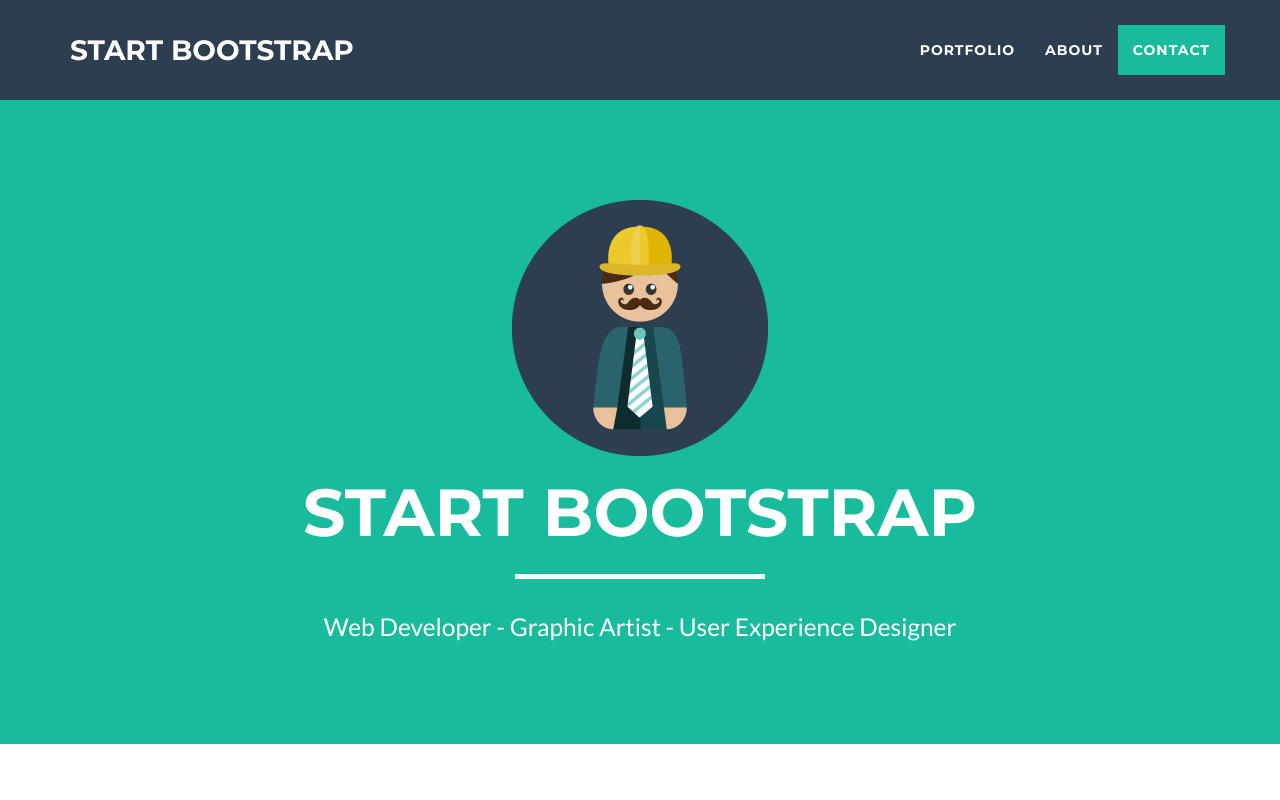
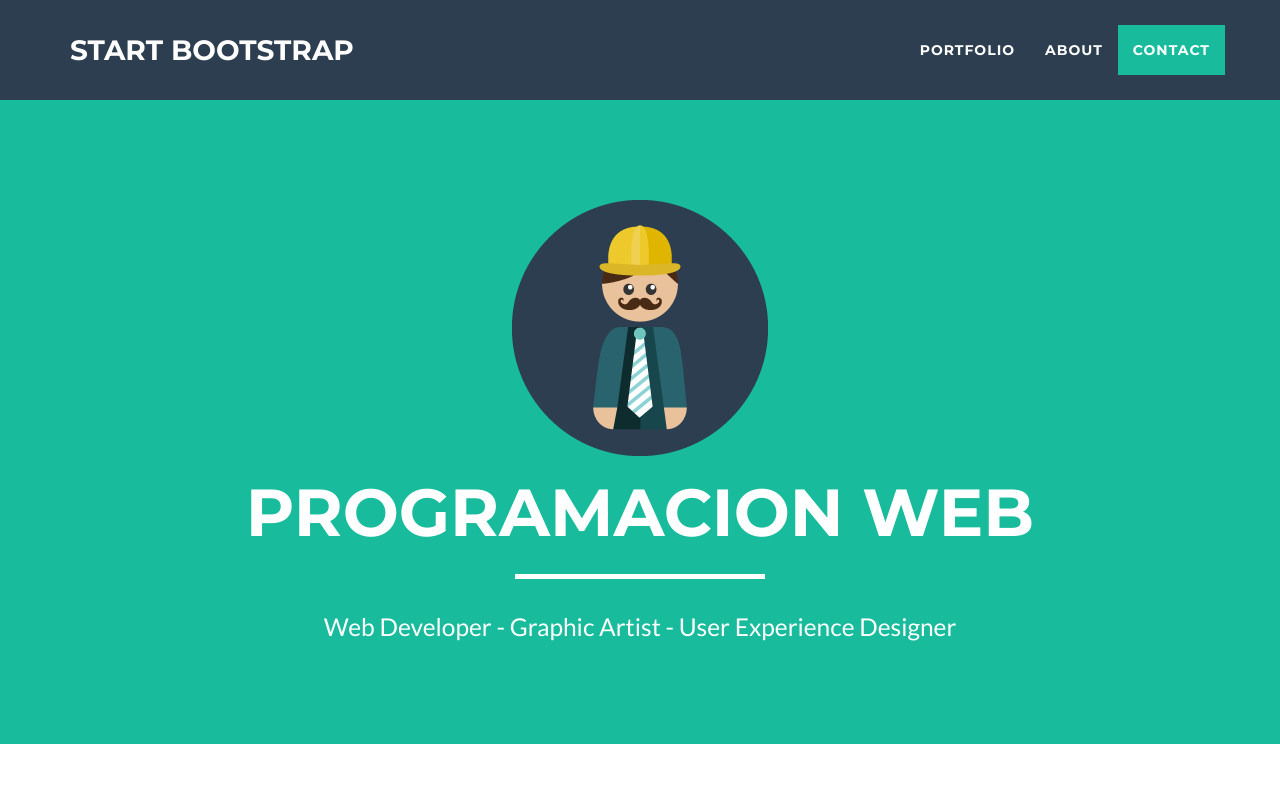
Before and after one commit to angee-arevalo/angee-arevalo.github.io, a website: page index.html in a window 1280 px wide. Shown: the top 800 px of the page. Drawn offline with nearby package versions, Linux system fonts and the light colour scheme.

Commit message:
segundo cambio

```diff
--- a/index.html
+++ b/index.html
@@ -74,7 +74,7 @@
                 <div class="col-lg-12">
                     <img class="img-responsive" src="img/profile.png" alt="">
                     <div class="intro-text">
-                        <h1 class="name">Start Bootstrap</h1>
+                        <h1 class="name">Programacion Web</h1>
                         <hr class="star-light">
                         <span class="skills">Web Developer - Graphic Artist - User Experience Designer</span>
                     </div>
```
